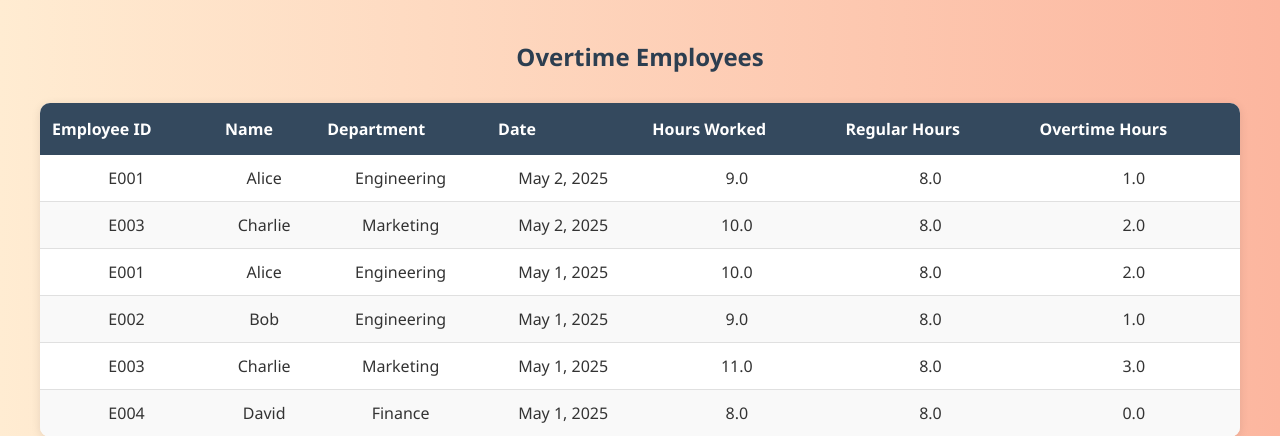
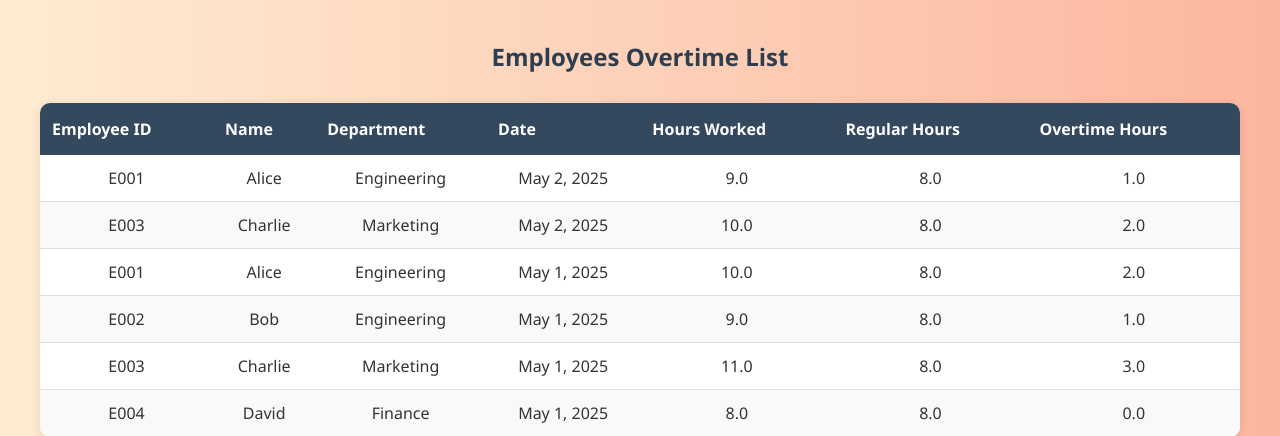
Before and after one commit to sreenath-t/employee-overtime-monitoring, a Django app: page /overtime-records/ in a window 1280 px wide. Shown: the top 436 px of the page. Run offline with Django 5.2, Linux system fonts and the light colour scheme; data comes from the database, SQL or seed files in the repository.

Commit message:
edited name in frontend for employee overtime list

```diff
--- a/monitoring/templates/monitoring/dashboard.html
+++ b/monitoring/templates/monitoring/dashboard.html
@@ -11,7 +11,7 @@
             <h1>Overtime Monitoring and Analysis</h1>
             <div class="button-group">
                 <a href="{% url 'upload_csv' %}">Upload Overtime Data</a>
-                <a href="{% url 'show_overtime_records' %}">Overtime Employees List</a>
+                <a href="{% url 'show_overtime_records' %}">Employees Overtime List</a>
                 <a href="{% url 'overtime_analysis' %}">Analysis</a>
                 <a href="{% url 'visual_analysis' %}">Visualization</a>
             </div>
--- a/monitoring/templates/monitoring/employee_overtime_list.html
+++ b/monitoring/templates/monitoring/employee_overtime_list.html
@@ -1,12 +1,12 @@
 <!DOCTYPE html>
 <html>
 <head>
-    <title>Overtime Employees List</title>
+    <title>Employees Overtime List</title>
     {% load static %}
     <link rel="stylesheet" href="{% static 'monitoring/css/employee_overtime_list.css' %}">
 </head>
 <body>
-    <h2>Overtime Employees</h2>
+    <h2>Employees Overtime List</h2>
     <table>
         <thead>
             <tr>
```
